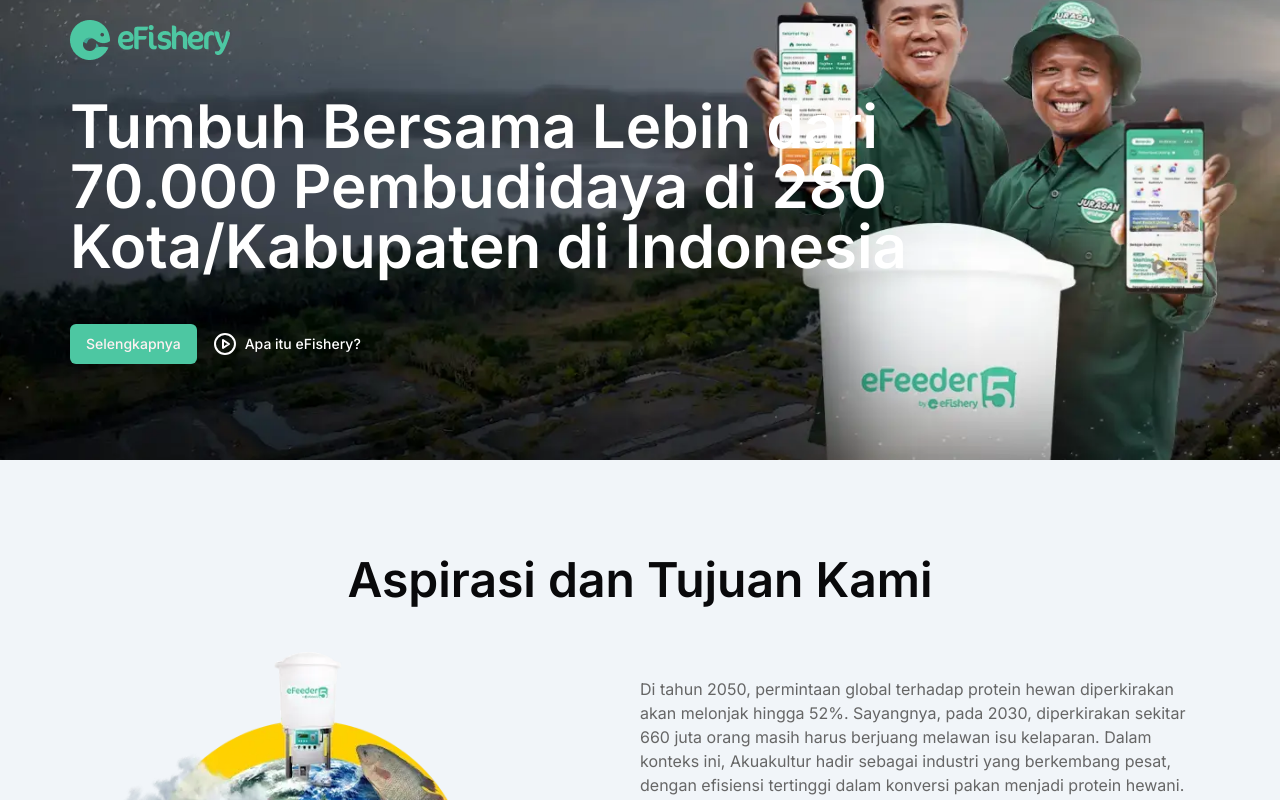
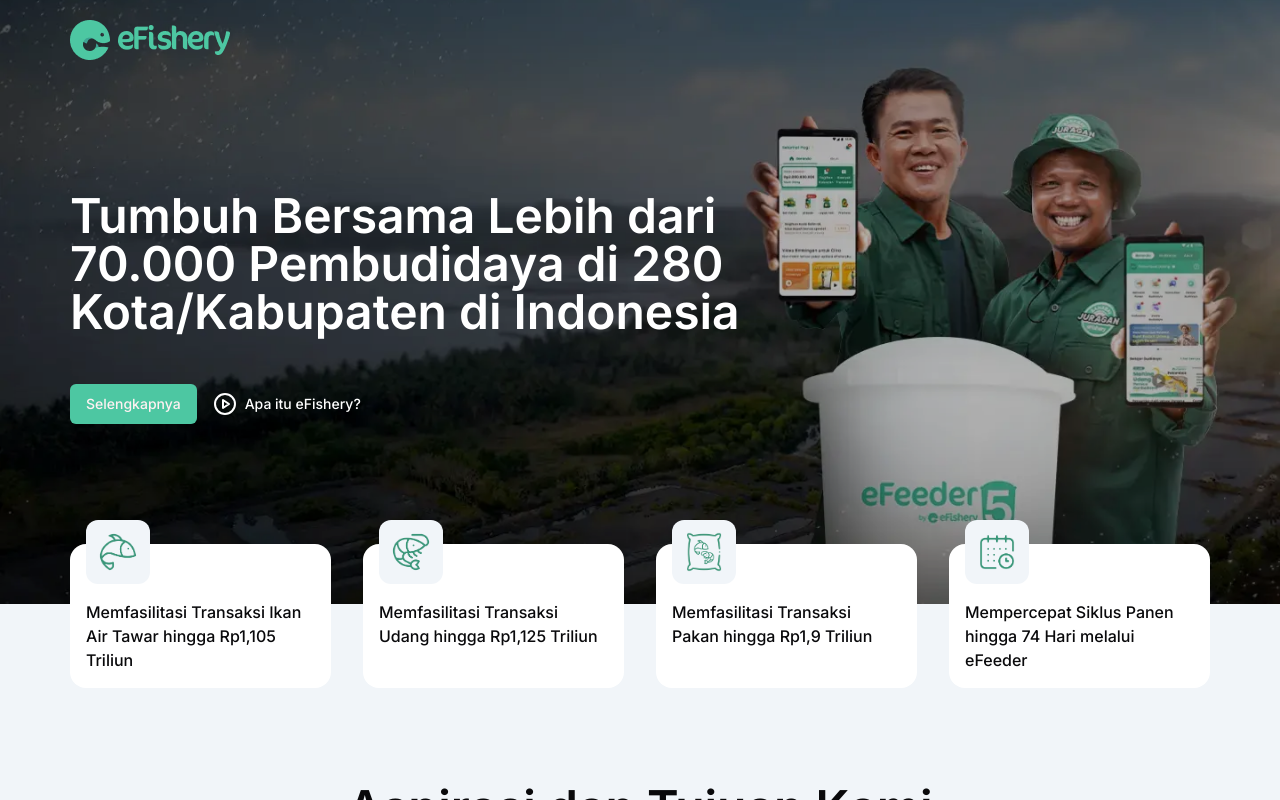
Before and after one commit to shendrongddv/20231114-efishery-clone-next, a Next.js app: page / in a window 1280 px wide. Shown: the top 800 px of the page. Built offline with nearby package versions, Linux system fonts and the light colour scheme.

Commit message:
20231116: Tabs

```diff
--- a/app/(home)/_components/hero.tsx
+++ b/app/(home)/_components/hero.tsx
@@ -4,10 +4,10 @@
 
 const Hero = () => {
   return (
-    <section className="bg-[url(/home-hero-hifi-1.webp)] bg-cover bg-center bg-no-repeat px-4 py-24">
+    <section className="z-10 w-full px-4 pb-24 pt-48">
       <div className="container">
-        <div className="flex flex-col gap-12 md:w-4/5">
-          <h1 className="text-3xl font-semibold text-white md:text-6xl">
+        <div className="flex flex-col gap-12 md:w-2/3">
+          <h1 className="text-3xl font-semibold text-white md:text-5xl">
             Tumbuh Bersama Lebih dari 70.000 Pembudidaya di 280 Kota/Kabupaten
             di Indonesia
           </h1>
--- /dev/null
+++ b/app/(home)/_components/why-us.tsx
@@ -0,0 +1,93 @@
+"use client";
+
+import { useKeenSlider } from "keen-slider/react";
+import "keen-slider/keen-slider.min.css";
+import { dataWhyUs } from "@/config/data";
+import Image from "next/image";
+
+const WhyUs = () => {
+  const [sliderRef] = useKeenSlider<HTMLDivElement>(
+    {
+      breakpoints: {
+        "(min-width: 400px)": {
+          slides: { perView: 1.4, spacing: 16 },
+        },
+        "(min-width: 640px)": {
+          slides: { perView: 3, spacing: 24 },
+        },
+        "(min-width: 768px)": {
+          slides: { perView: 4, spacing: 32 },
+        },
+        "(min-width: 1024px)": {
+          slides: { perView: 4, spacing: 32 },
+        },
+      },
+      slides: { perView: 1 },
+      loop: true,
+    },
+    [
+      (slider) => {
+        let timeout: ReturnType<typeof setTimeout>;
+        let mouseOver = false;
+        function clearNextTimeout() {
+          clearTimeout(timeout);
+        }
+        function nextTimeout() {
+          clearTimeout(timeout);
+          if (mouseOver) return;
+          timeout = setTimeout(() => {
+            slider.next();
+          }, 2000);
+        }
+        slider.on("created", () => {
+          slider.container.addEventListener("mouseover", () => {
+            mouseOver = true;
+            clearNextTimeout();
+          });
+          slider.container.addEventListener("mouseout", () => {
+            mouseOver = false;
+            nextTimeout();
+          });
+          nextTimeout();
+        });
+        slider.on("dragStarted", clearNextTimeout);
+        slider.on("animationEnded", nextTimeout);
+        slider.on("updated", nextTimeout);
+      },
+    ],
+  );
+
+  return (
+    <section className="bg-gradient-to-b from-transparent from-50% to-slate-100 to-50% md:px-4">
+      <div className="container">
+        <div ref={sliderRef} className="keen-slider">
+          {dataWhyUs?.map((item) => (
+            <div key={item.id} className="keen-slider__slide">
+              <div className="group isolate flex h-full flex-col items-start max-md:pl-4">
+                {/* # */}
+                <div className="z-10 grid aspect-1 h-16 translate-x-4 place-content-center rounded-xl bg-slate-100 p-2 transition duration-500 group-hover:bg-background">
+                  <Image
+                    src={`/${item.icon}`}
+                    alt={item.text}
+                    width={56}
+                    height={56}
+                    className="h-full w-auto scale-100 transition duration-500 group-hover:scale-75"
+                  />
+                </div>
+
+                {/* # */}
+                <div className="z-0 -mt-10 h-full rounded-2xl bg-background p-4 pt-14 transition duration-500 group-hover:bg-primary">
+                  <p className="font-medium text-foreground transition duration-500 group-hover:text-background">
+                    {item.text}
+                  </p>
+                </div>
+              </div>
+            </div>
+          ))}
+        </div>
+      </div>
+    </section>
+  );
+};
+
+export default WhyUs;
--- a/app/(home)/page.tsx
+++ b/app/(home)/page.tsx
@@ -5,14 +5,25 @@
 import OurSolutions from "./_components/our-solutions";
 import Products from "./_components/products";
 import Reviews from "./_components/reviews";
+import WhyUs from "./_components/why-us";
 
 const HomePage = () => {
   return (
     <>
-      {/* Hero */}
-      <Hero />
+      {/* Group */}
+      <div className="relative flex bg-[url(/home-hero-hifi-1.webp)] bg-cover bg-[75%_50%] bg-no-repeat">
+        {/* Overlay */}
+        <span className="absolute inset-0 z-0 bg-black bg-opacity-30"></span>
 
-      {/* WhyUs */}
+        {/* Content */}
+        <div className="z-10 w-full">
+          {/* Hero */}
+          <Hero />
+
+          {/* WhyUs */}
+          <WhyUs />
+        </div>
+      </div>
 
       {/* OurMisions */}
       <OurMisions />
--- a/package.json
+++ b/package.json
@@ -19,6 +19,8 @@
     "@radix-ui/react-toggle": "^1.0.3",
     "class-variance-authority": "^0.7.0",
     "clsx": "^2.0.0",
+    "keen-slider": "^6.8.6",
+    "lightgallery": "^2.7.2",
     "lucide-react": "^0.290.0",
     "next": "14.0.0",
     "next-themes": "^0.2.1",
--- a/styles/custom.css
+++ b/styles/custom.css
@@ -21,3 +21,5 @@
     background-position: 0% 0%;
   }
 }
+
+/* Kene Slider */
```
Also changed, not shown: 1 other file (tests, documents, lock files or other folders).
